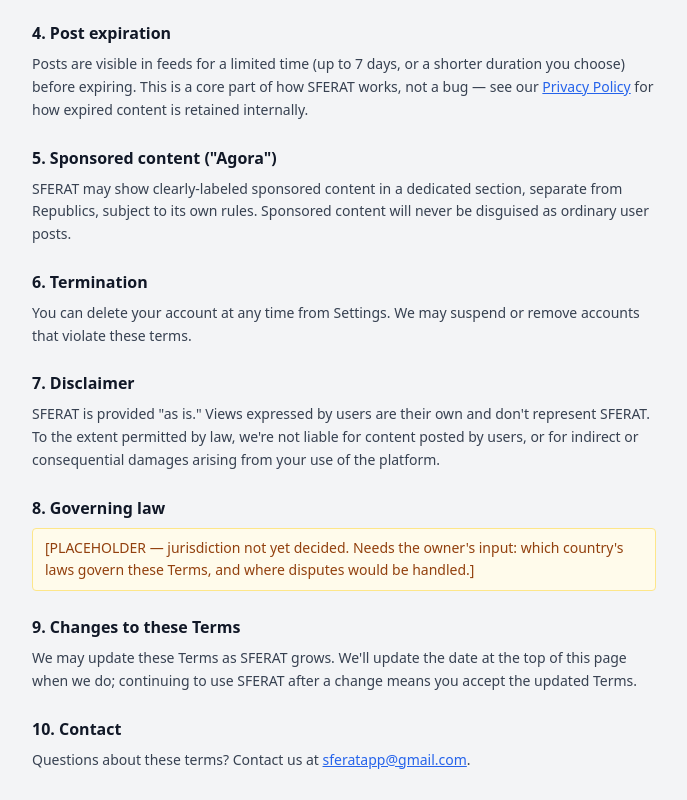
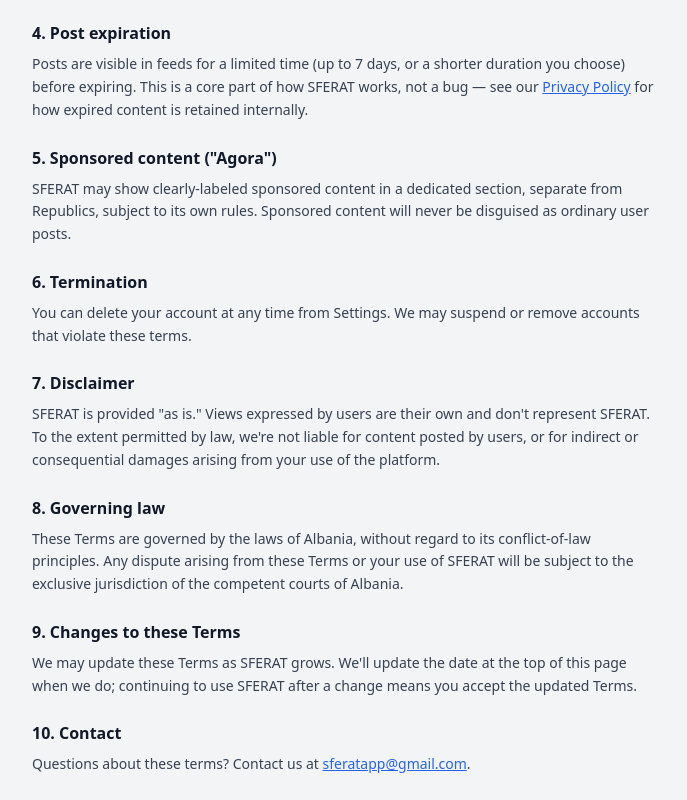
Before and after one commit to visi7/sferat, a Next.js app in the folder apps/web/: page /terms in a window 1280 px wide. Shown: the part 787-1587 px from the top of the page, without its empty margins (296-983 px from the left). Built offline with nearby package versions, Linux system fonts and the light colour scheme.

Commit message:
docs: finalize Terms of Use Governing Law section with Albania
Replaces the placeholder in section 8 with real text naming Albania
as the governing jurisdiction, per owner decision.

```diff
--- a/apps/web/app/terms/page.tsx
+++ b/apps/web/app/terms/page.tsx
@@ -67,10 +67,7 @@ export default function TermsPage() {
 
       <section className="space-y-2">
         <h2 className="text-base font-semibold text-gray-900">8. Governing law</h2>
-        <p className="bg-amber-50 border border-amber-200 rounded px-3 py-2 text-amber-800">
-          [PLACEHOLDER — jurisdiction not yet decided. Needs the owner's input: which country's laws
-          govern these Terms, and where disputes would be handled.]
-        </p>
+        <p>These Terms are governed by the laws of Albania, without regard to its conflict-of-law principles. Any dispute arising from these Terms or your use of SFERAT will be subject to the exclusive jurisdiction of the competent courts of Albania.</p>
       </section>
 
       <section className="space-y-2">
```
Also changed, not shown: 1 other file (tests, documents, lock files or other folders).
